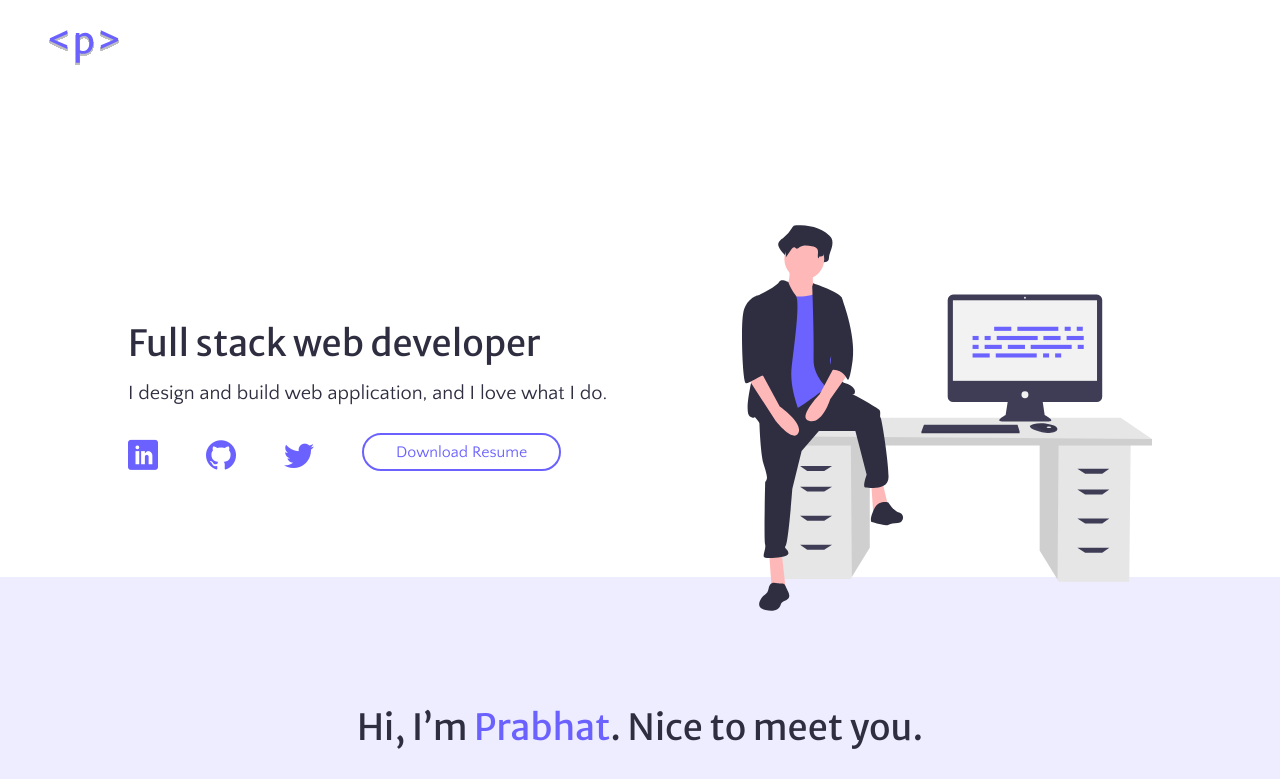
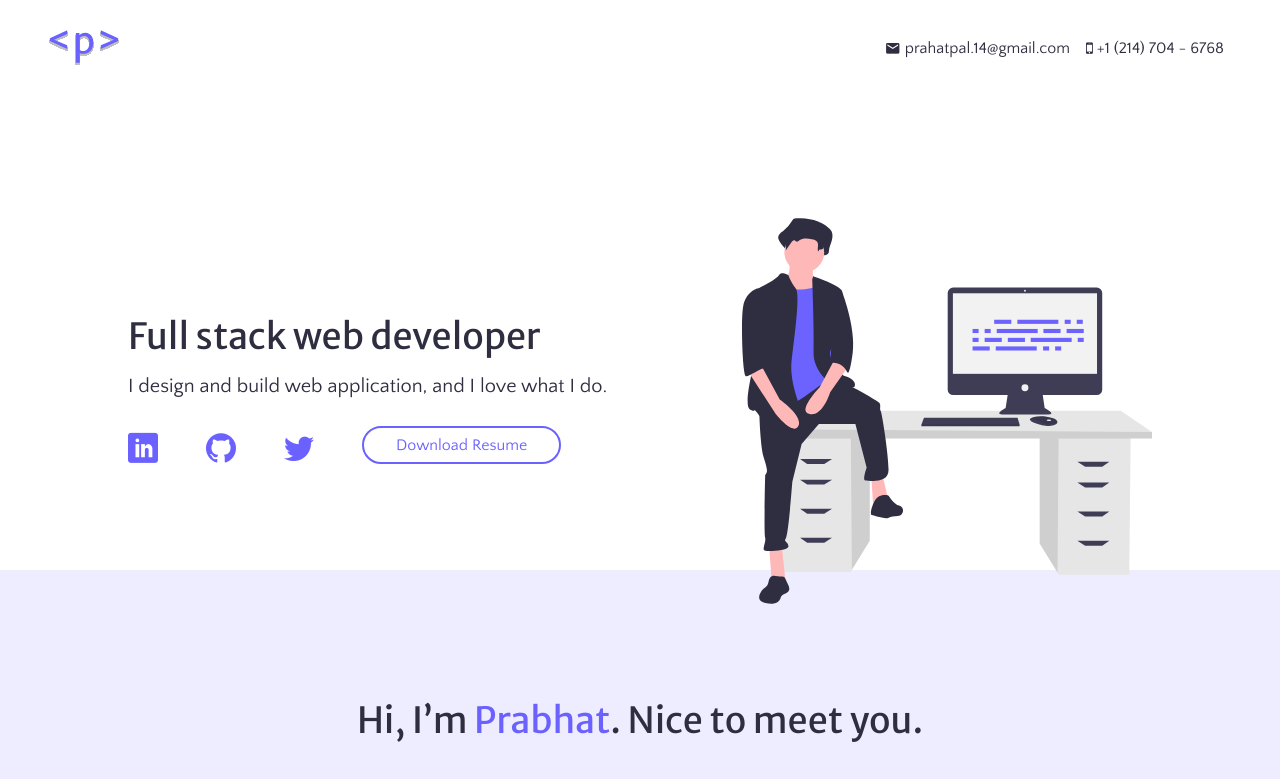
Before and after one commit to palprabhat/personal-website, a Next.js app: page / in a window 1280 px wide. Shown: the top 779 px of the page. Built offline with nearby package versions, Linux system fonts and the light colour scheme.

Commit message:
added contact details

```diff
--- a/components/contact.jsx
+++ b/components/contact.jsx
@@ -41,9 +41,7 @@ const Contact = () => {
 
       setStage(STAGE.COMPELTE);
     } catch (err) {
-      setErrorMessage(
-        JSON.stringify("Something went wrong! Please try again.")
-      );
+      setErrorMessage("Something went wrong! Please try again.");
     } finally {
       setIsSubmitting(false);
     }
@@ -82,7 +80,7 @@ const Contact = () => {
               {/* <ReCaptcha name="captchaToken" /> */}
               <button
                 type="submit"
-                className="btn-secondary"
+                className="btn-primary"
                 disabled={isSubmitting}
               >
                 Send message
--- a/components/hero.jsx
+++ b/components/hero.jsx
@@ -5,8 +5,24 @@ import Link from "next/link";
 const Hero = () => {
   return (
     <section>
-      <div className="mx-12 mt-3 hidden md:block">
+      <div className="mx-12 mt-3 hidden md:flex justify-between">
         <Image src="/images/logo.svg" width="72" height="72" alt="logo" />
+        <div className="flex">
+          <a
+            href="mailto:prahatpal.14@gmail.com"
+            className="flex justify-center items-center px-2 group"
+          >
+            <span className="brand-icon-email mr-1 group-hover:text-primary-600 group-focus:text-primary-600" />
+            prahatpal.14@gmail.com
+          </a>
+          <a
+            href="tel:+1 (214) 704 - 6768"
+            className="flex justify-center items-center px-2 group"
+          >
+            <span className="brand-icon-mobile mr-1 group-hover:text-primary-600 group-focus:text-primary-600" />
+            +1 (214) 704 - 6768
+          </a>
+        </div>
       </div>
       <div className="text-center pt-11 md:pt-32">
         <div className="px-3 md:px-11 lg:px-16 flex flex-col-reverse md:flex-row items-center justify-between max-w-6xl mx-auto">
--- a/styles/tailwind.scss
+++ b/styles/tailwind.scss
@@ -87,15 +87,31 @@ p {
 }
 
 @layer components {
+  .btn-primary {
+    @apply py-2 px-8 bg-primary-500 text-white rounded-full transition duration-300 ease-in-out;
+  }
+
+  .btn-primary:disabled {
+    @apply opacity-50 cursor-not-allowed;
+  }
+
+  .btn-primary:not(:disabled):hover,
+  .btn-primary:not(:disabled):focus {
+    @apply bg-primary-600;
+  }
+  .btn-primary:not(:disabled):active {
+    @apply bg-primary-700;
+  }
+
   .btn-secondary {
     @apply border-solid border-2 py-2 px-8 border-primary-500 text-primary-500 rounded-full transition duration-300 ease-in-out;
   }
 
-  .btn-secondary:hover,
-  .btn-secondary:hover {
+  .btn-secondary:not(:disabled):hover,
+  .btn-secondary:not(:disabled):focus {
     @apply border-primary-600 bg-primary-600 text-white;
   }
-  .btn-secondary:active {
+  .btn-secondary:not(:disabled):active {
     @apply border-primary-700 bg-primary-700 text-white;
   }
 }
```
